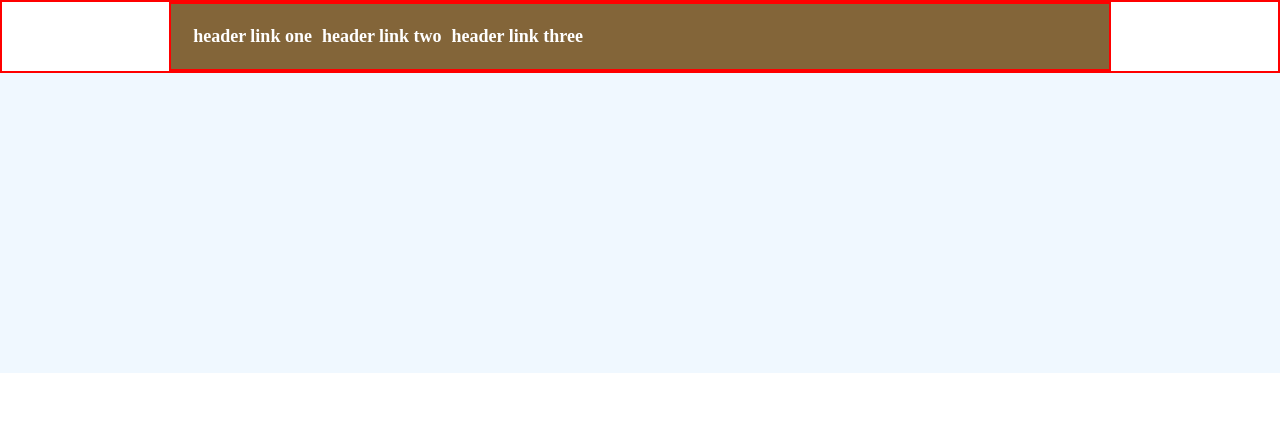
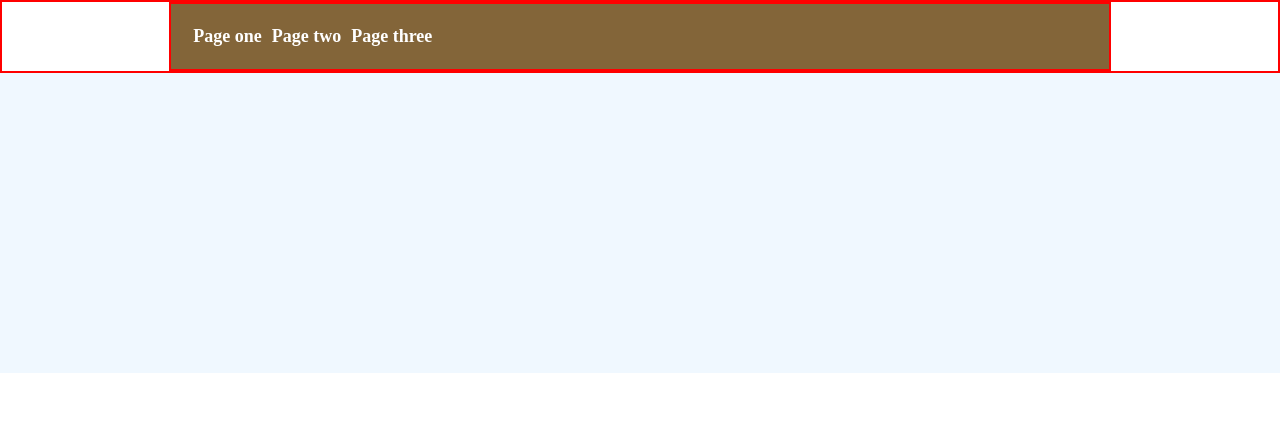
Before and after one commit to Aprim3/Kreta, a plain HTML site: page index.html in a window 1280 px wide. Shown: the top 422 px of the page. Drawn offline with Linux system fonts and the light colour scheme.

Commit message:
Fixed links to other pages

```diff
--- a/index.html
+++ b/index.html
@@ -15,9 +15,9 @@
             <div class="wall"></div>
         <div class="container">
             <div class="header">
-                    <a href="#" class="link">header link one</a>
-                    <a href="#" class="link">header link two</a>
-                    <a href="#" class="link">header link three</a>
+                    <a href="./page1.html" class="link">Page one</a>
+                    <a href="./page2.html" class="link">Page two</a>
+                    <a href="./page3.html" class="link">Page three</a>
             </div>
         </div>
         <div class="wall"></div>
```
